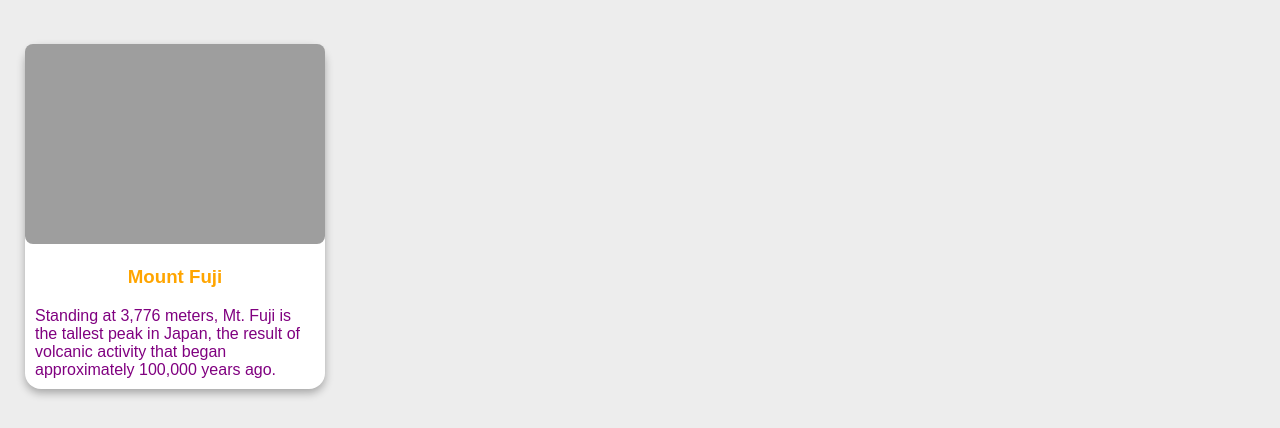
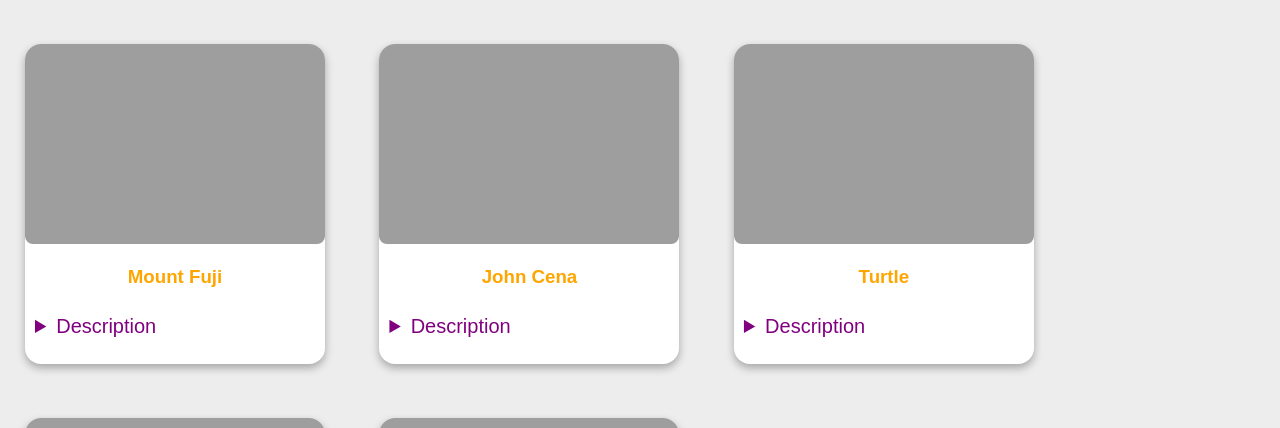
Before and after one commit to interested-learner/polaris-chip, a website with bundled scripts: page index.html in a window 1280 px wide. Shown: the part 301-729 px from the top of the page. Built offline with nearby package versions, Linux system fonts and the light colour scheme.

Commit message:
Added fancy feature and scroll feature

```diff
--- a/index.html
+++ b/index.html
@@ -38,40 +38,40 @@
   <h1>my-card</h1>
 
   <my-card></my-card>
+
+
     <my-card
     title="John Cena"
-  paragraph="This is John Cena, the greatest wrestler of all time. He has won 16 world championships and is a 5-time United States champion."
     buttonText="Click!"
     alt="My boy John Cena"
-  image="https://hips.hearstapps.com/hmg-prod/images/john-cena-attends-the-world-premiere-of-argylle-at-the-news-photo-1744814847.pjpeg?crop=1.00xw:0.698xh;0,0.0193xh&resize=1024:*"></my-card>
+    image="https://hips.hearstapps.com/hmg-prod/images/john-cena-attends-the-world-premiere-of-argylle-at-the-news-photo-1744814847.pjpeg?crop=1.00xw:0.698xh;0,0.0193xh&resize=1024:*"
+    link="https://en.wikipedia.org/wiki/John_Cena"
+    paragraph="This is John Cena, a professional wrestler, actor, and television presenter known for his charismatic personality and catchphrase You can't see me!"></my-card>
+
 
 <my-card
 title="Turtle"
-  paragraph="This is a turtle, a slow-moving reptile known for its hard shell and longevity. Turtles are found in various habitats around the world."
 buttonText="Click me!"
 alt="Green Turtle"
-  image="https://opb-opb-prod.cdn.arcpublishing.com/resizer/v2/QITEYZ22ABMF3CEKJLKRAGUJEM.jpg?auth=be462926661de61c169dc57f27c9ff4e92434c1b3360879418be556d5cac424f&width=2046">
-</my-card>
+image="https://opb-opb-prod.cdn.arcpublishing.com/resizer/v2/QITEYZ22ABMF3CEKJLKRAGUJEM.jpg?auth=be462926661de61c169dc57f27c9ff4e92434c1b3360879418be556d5cac424f&width=2046"
+paragraph="This is a turtle, a slow-moving reptile known for its hard shell and longevity. Turtles are found in various habitats around the world."></my-card>
 
 <my-card
 title="Batman"
   paragraph="This is Batman, the Dark Knight of Gotham City. A vigilante superhero who fights crime using his intellect, physical prowess, and an array of high-tech gadgets."
   buttonText="Click here!!!!"
   alt="Batman"
-  image="https://upload.wikimedia.org/wikipedia/en/c/c7/Batman_Infobox.jpg">
-</my-card>
+  image="https://upload.wikimedia.org/wikipedia/en/c/c7/Batman_Infobox.jpg"></my-card>
 
 <my-card
 title="Alien"
   paragraph="This is an alien, a hypothetical extraterrestrial being that may exist beyond Earth. Aliens are often depicted in science fiction as having various forms and abilities."
   buttonText="Alien click!"
   alt="Green alien"
-  image="https://static.scientificamerican.com/dam/m/2a63d59b62cb6c52/original/Xenolinguistics_alien_lauguage.jpeg?m=1743695744.971&w=1350">
-</my-card>
+  image="https://static.scientificamerican.com/dam/m/2a63d59b62cb6c52/original/Xenolinguistics_alien_lauguage.jpeg?m=1743695744.971&w=1350"
+  link="https://en.wikipedia.org/wiki/Extraterrestrial_life"></my-card>
 
 </body>
-
-
 
 <script type="module" src="./src/polaris-chip.js"></script>
 <script type="module" src="./src/my-card.js"></script>
--- a/src/my-card.js
+++ b/src/my-card.js
@@ -20,6 +20,19 @@
     this.title = "Mount Fuji";
     this.paragraph = "Standing at 3,776 meters, Mt. Fuji is the tallest peak in Japan, the result of volcanic activity that began approximately 100,000 years ago.";
     this.buttonText = "Details";
+    this.link = "https://hax.psu.edu";
+    this.fancy = false;
+  }
+
+  // put this anywhere on the MyCard class; just above render() is probably good
+openChanged(e) {
+  console.log(e);
+  if (e.target.getAttribute('open') !== null) {
+    this.fancy = true;
+  }
+  else {
+    this.fancy = false;
+  }
 }
 
   render() {
@@ -29,15 +42,25 @@
           <img src="${this.image}" alt="${this.alt}">
         </div>
 
-        <h3 class="heading">${this.title}</h3>
+        <h3 class="heading">
+          <slot name="heading">${this.title}</slot>
+        </h3>
 
-        <p class="paragraph">${this.paragraph}</p>
+        <div class="paragraph">
+          <details ?open="${this.fancy}" @toggle="${this.openChanged}">
+            <summary>Description</summary>
+            <div>
+              <slot>${this.paragraph}</slot>
+            </div>
+          </details>
+        </div>
 
-        <a href="https://hax.psu.edu">
-          <button class="button">${this.buttonText}</button>
+        <a href=${this.link}>
+          <button class="button">
+            <slot name="button">${this.buttonText}</slot>
+          </button>
         </a>
       </div>
-
     `;
   }
 
@@ -47,14 +70,16 @@
       image: { type: String },
       alt: { type: String },
       paragraph: { type: String },
-      buttonText: { type: String }
+      buttonText: { type: String },
+      link: { type: String },
+      fancy: { type: Boolean, reflect: true },
     };
   }
 
   static get styles() {
     return css`
       :host {
-        display: block;
+      display: inline-block;
       }
 
       .card {
@@ -64,6 +89,14 @@
       box-shadow: 0 4px 8px rgba(0, 0, 0, 0.3);
       margin: 25px;
       display: inline-block;
+      height: 320px;
+      overflow-y: scroll;
+      }
+
+      :host([fancy]) .card {
+      background-color: pink;
+      border: 2px solid fuchsia;
+      box-shadow: 10px 5px 5px red;
       }
 
       .image img {
@@ -97,9 +130,32 @@
       color: var(--my-card-button-text-color, black);
       }
 
+      details summary {
+    text-align: left;
+    font-size: 20px;
+    padding: 8px 0;
+  }
+
+  details[open] summary {
+    font-weight: bold;
+  }
+
+  details div {
+    border: 2px solid black;
+    text-align: left;
+    padding: 8px;
+    height: 70px;
+    overflow: auto;
+  }
+
+      .details {
+        max-height: 100px;
+        overflow-y: scroll;
+      }
+
       @media (min-width: 500px) and (max-width: 800px) {
       .button {
-          display: block;
+        display: inline-block;
       }
       }
 
```
Lines whose indentation alone changed are shown as unchanged.
